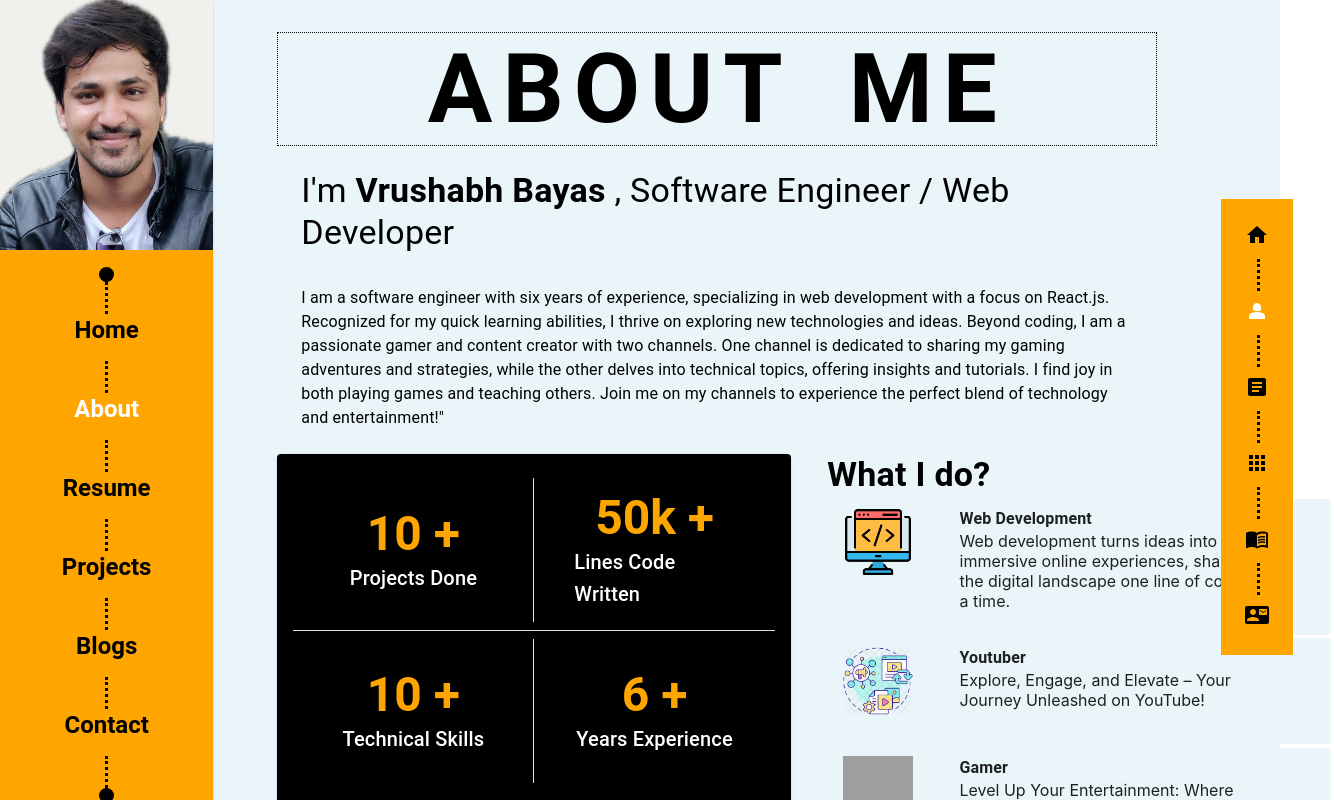
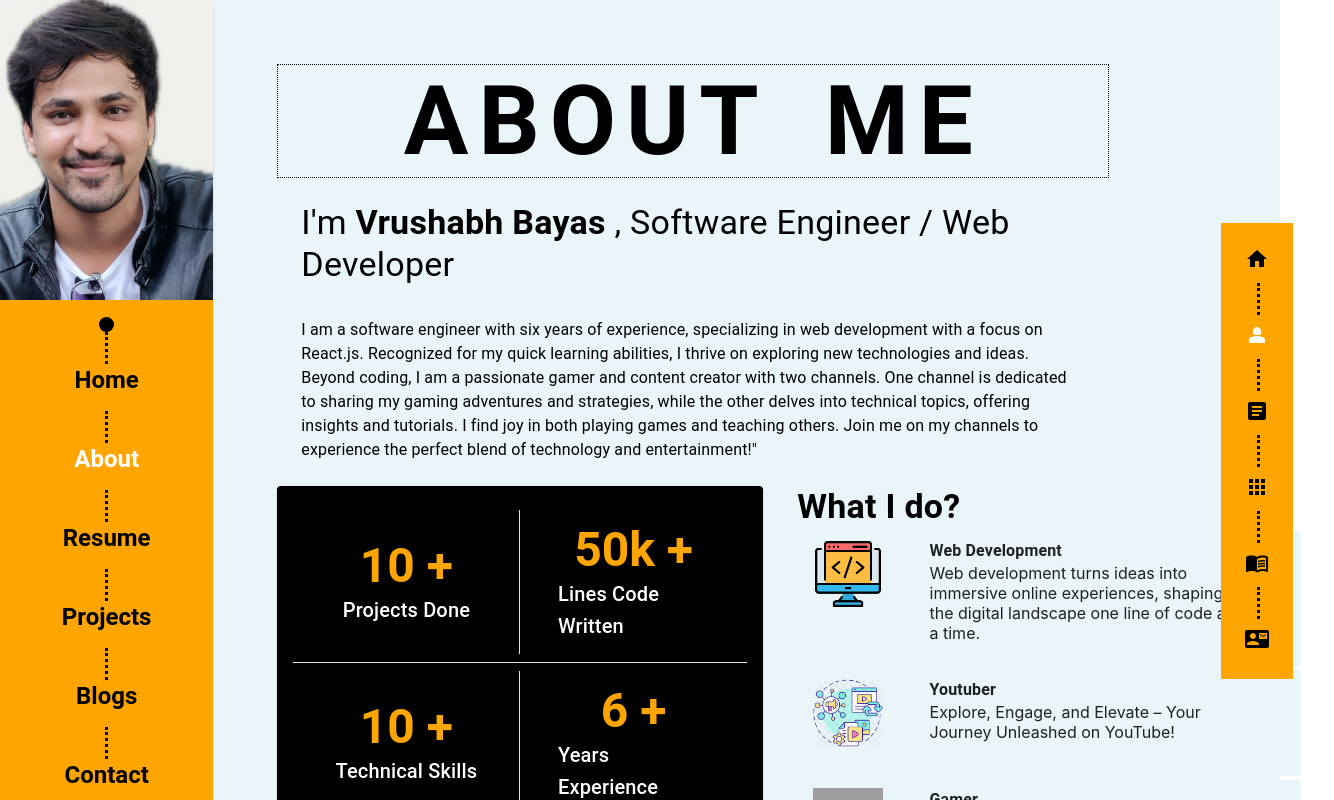
Before and after one commit to VrushabBayas/portfolio, a React (Create React App) app: page /portfolio/about in a window 1280 px wide. Shown: the top 800 px of the page, 1334 px wide, since content can reach past the window. Built offline with nearby package versions, Linux system fonts and the light colour scheme; grey boxes are pictures that could not be loaded.

Commit message:
style fixes

```diff
--- a/src/containers/Layout/index.js
+++ b/src/containers/Layout/index.js
@@ -10,6 +10,7 @@ function Layout({ children, title }) {
       container
       sx={{
         backgroundColor: "#e9f5f9",
+        height: "100vh",
       }}
     >
       <Grid xs={2}>
@@ -18,7 +19,7 @@ function Layout({ children, title }) {
       <Grid
         xs={9}
         sx={{
-          padding: "2rem 1rem 0rem 4rem",
+          padding: "4rem 4rem 1rem 4rem",
         }}
       >
         <Header title={title} />
--- a/src/containers/SideBar/index.js
+++ b/src/containers/SideBar/index.js
@@ -23,8 +23,7 @@ export default function ActionAreaCard() {
             backgroundColor: "#f0f0ed",
           }}
           style={{
-            height: "250px",
-            width: "252px",
+            height: "300px",
           }}
         />
         <CardContent
```
